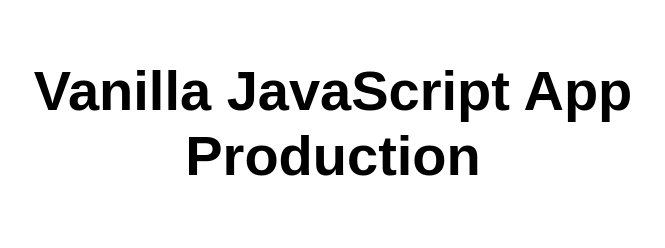
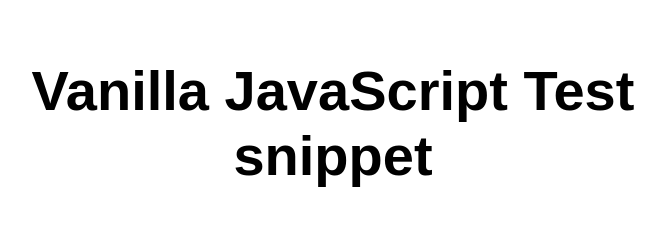
Before and after one commit to jessieyyt/yytswatesting, a website: page src/index.html in a window 1280 px wide. Shown: the whole page, without its empty margins (307-972 px from the left). Drawn offline with Linux system fonts and the light colour scheme.

Commit message:
Update index.html

```diff
--- a/src/index.html
+++ b/src/index.html
@@ -5,12 +5,12 @@
   <meta charset="UTF-8">
   <meta name="viewport" content="width=device-width, initial-scale=1.0">
   <link rel="stylesheet" href="styles.css">
-  <title>Vanilla JavaScript App Production</title>
+  <title>Vanilla JavaScript Test snippet</title>
 </head>
 
 <body>
   <main>
-    <h1>Vanilla JavaScript App Production</h1>
+    <h1>Vanilla JavaScript Test snippet</h1>
   </main>
 </body>
 
```
